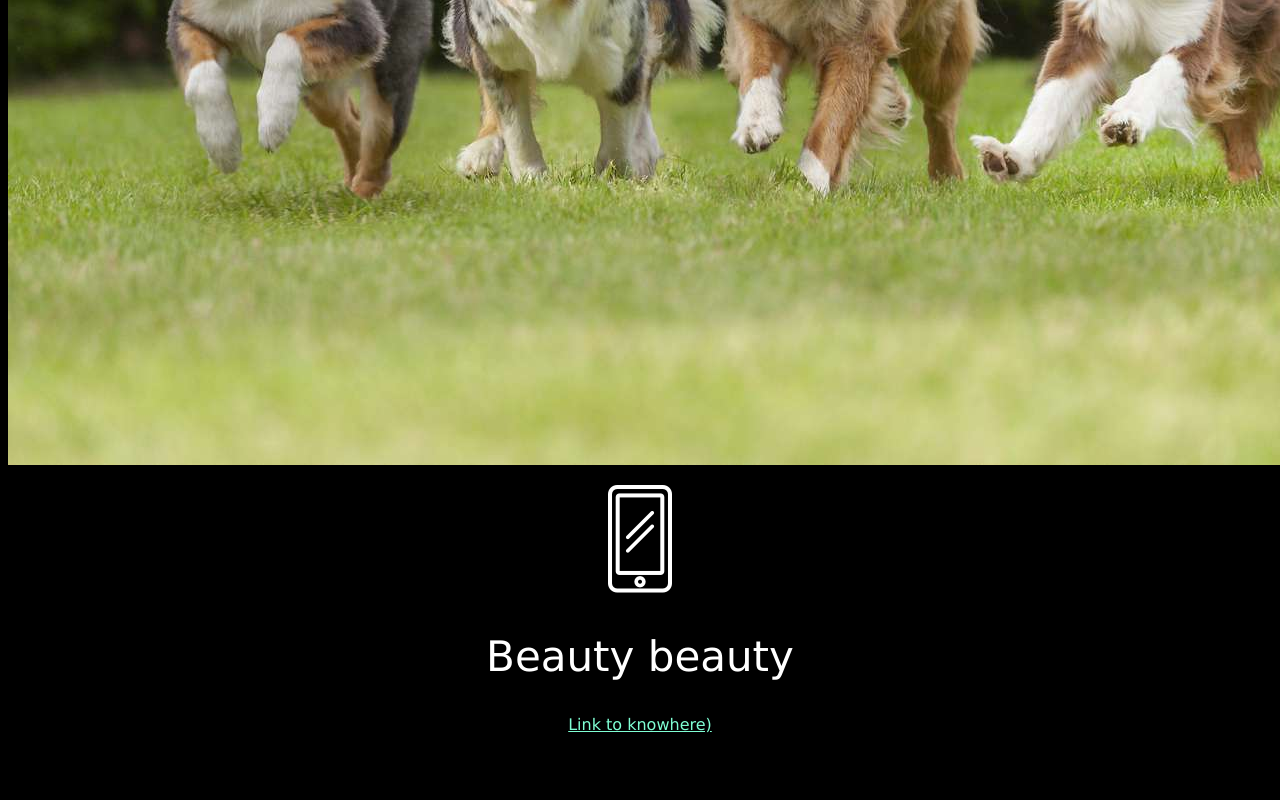
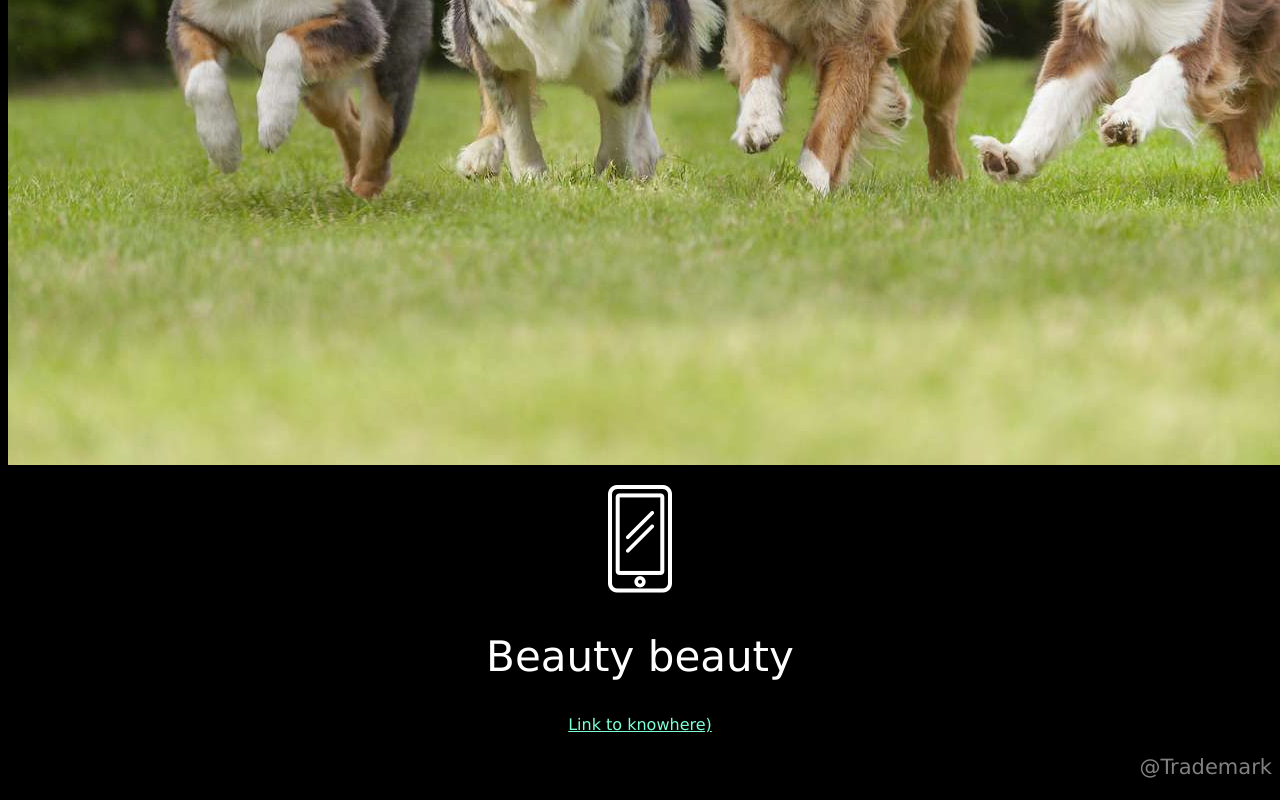
Before and after one commit to remiliod/excursion, a plain HTML site: page index.html in a window 1280 px wide. Shown: the part 1014-1814 px from the top of the page. Before the commit the page ends 1764 px from the top, so only its background shows below. Drawn offline with Linux system fonts and the light colour scheme.

Commit message:
Final push

```diff
--- a/index.html
+++ b/index.html
@@ -22,5 +22,6 @@
 
     <h2 class="header--secondary">Beauty beauty</h2>
     <p><a class="link-cta" href="#">Link to knowhere)</a></p>
+    <p class="footer">@Trademark</p>
 </body>
 </html>
--- a/resources/css/style.css
+++ b/resources/css/style.css
@@ -23,8 +23,17 @@ body {
     color: grey;
 }
 
+
 /*Linkds*/
 .link-cta {
     font-size: 16px;
     color: aquamarine;
 }
+
+/*Footer*/
+
+.footer{
+    font-size: 21px;
+    color: grey;
+    text-align: right;
+}
```
